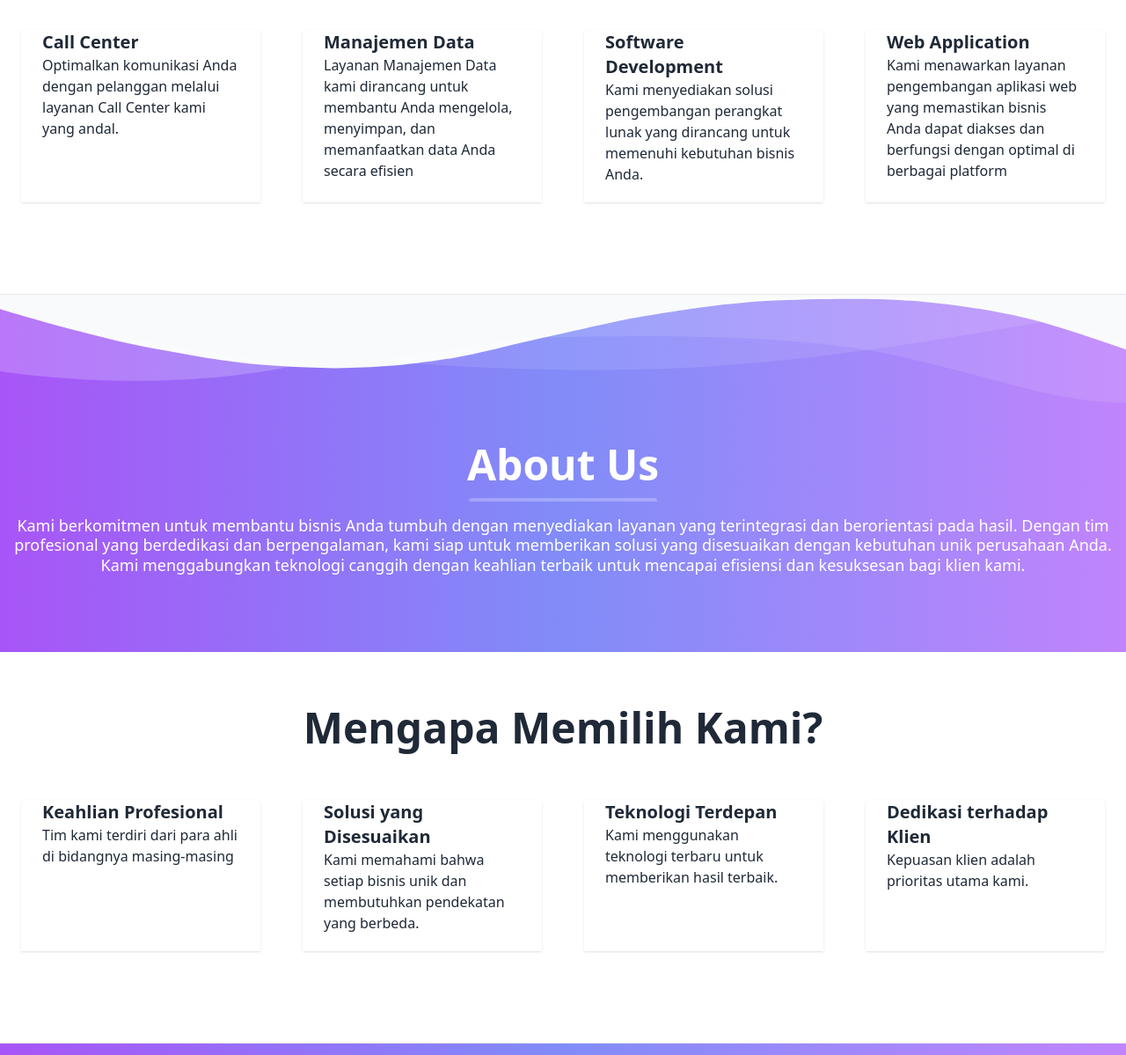
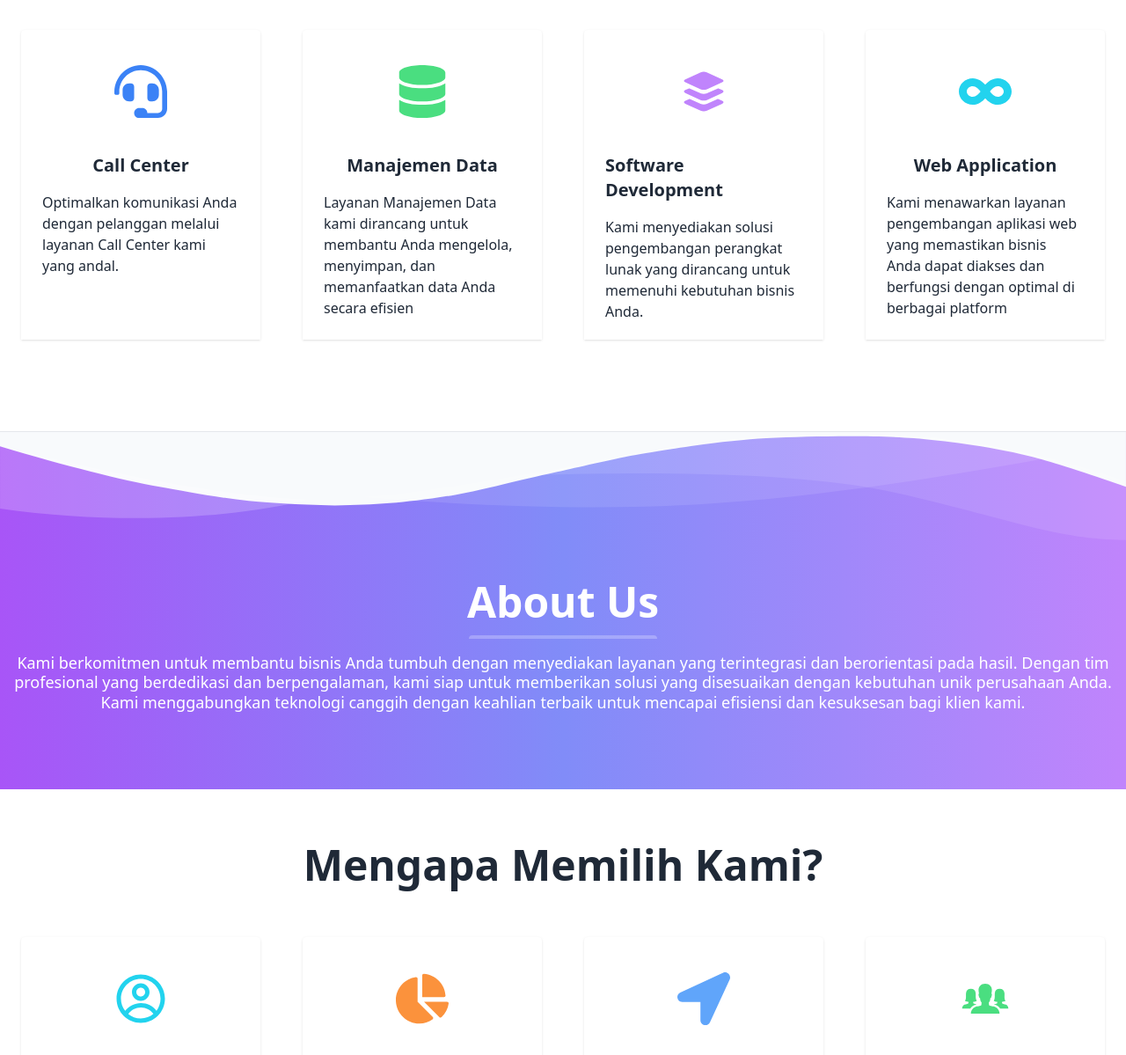
Before and after one commit to mardinw/xit_company, a Gatsby site: page / in a window 1280 px wide. Shown: the part 546-1745 px from the top of the page at 88% size. Built offline with nearby package versions, Linux system fonts and the light colour scheme; Gatsby itself is replaced by a stand-in of ours.

Commit message:
adding icon

```diff
--- a/package.json
+++ b/package.json
@@ -27,6 +27,7 @@
     "postcss": "^8.4.38",
     "react": "^18.2.0",
     "react-dom": "^18.2.0",
+    "react-icons": "^5.2.1",
     "tailwindcss": "^3.4.4"
   }
 }
--- a/src/components/sections/services.js
+++ b/src/components/sections/services.js
@@ -1,4 +1,6 @@
 import * as React from 'react'
+import { FaDatabase, FaHeadset, FaInfinity } from 'react-icons/fa'
+import { IoIosApps } from 'react-icons/io';
 
 export default function Services() {
     return (
@@ -13,7 +15,10 @@ export default function Services() {
                 </div>
                 <div className="w-full md:w-1/4 p-6 flex flex-col flex-grow flex-shrink">
                     <div className="flex-1 bg-white rounded-t rounded-b-none overflow-hidden shadow">
-                        <div className="w-full font-bold text-xl text-gray-800 px-6">
+                        <div className='flex mx-auto lg:mx-0 my-6 py-4 px-8 justify-center'>
+                            <FaHeadset size={60} className='text-blue-500'/>
+                        </div>
+                        <div className="flex justify-center w-full font-bold text-xl text-gray-800 px-6 mb-4">
                             Call Center
                         </div>
                         <p className="text-gray-800 text-base px-6 mb-5">
@@ -23,7 +28,10 @@ export default function Services() {
                 </div>
                 <div className="w-full md:w-1/4 p-6 flex flex-col flex-grow flex-shrink">
                     <div className="flex-1 bg-white rounded-t rounded-b-none overflow-hidden shadow">
-                        <div className="w-full font-bold text-xl text-gray-800 px-6">
+                        <div className='flex mx-auto lg:mx-0 my-6 py-4 px-8 justify-center'>
+                            <FaDatabase size={60} className='text-green-400'/>
+                        </div>
+                        <div className="flex justify-center w-full font-bold text-xl text-gray-800 px-6 mb-4">
                             Manajemen Data
                         </div>
                         <p className="text-gray-800 text-base px-6 mb-5">
@@ -33,7 +41,10 @@ export default function Services() {
                 </div>
                 <div className="w-full md:w-1/4 p-6 flex flex-col flex-grow flex-shrink">
                     <div className="flex-1 bg-white rounded-t rounded-b-none overflow-hidden shadow">
-                        <div className="w-full font-bold text-xl text-gray-800 px-6">
+                        <div className='flex mx-auto lg:mx-0 my-6 py-4 px-8 justify-center'>
+                            <IoIosApps size={60} className='text-purple-400'/>
+                        </div>
+                        <div className="flex justify-center mb-4 w-full font-bold text-xl text-gray-800 px-6">
                             Software Development
                         </div>
                         <p className="text-gray-800 text-base px-6 mb-5">
@@ -43,7 +54,10 @@ export default function Services() {
                 </div>
                 <div className="w-full md:w-1/4 p-6 flex flex-col flex-grow flex-shrink">
                     <div className="flex-1 bg-white rounded-t rounded-b-none overflow-hidden shadow">
-                        <div className="w-full font-bold text-xl text-gray-800 px-6">
+                        <div className='flex mx-auto lg:mx-0 my-6 py-4 px-8 justify-center'>
+                            <FaInfinity size={60} className='text-cyan-400'/>
+                        </div>
+                        <div className="flex justify-center mb-4 w-full font-bold text-xl text-gray-800 px-6">
                             Web Application
                         </div>
                         <p className="text-gray-800 text-base px-6 mb-5">
--- a/src/components/sections/why.js
+++ b/src/components/sections/why.js
@@ -1,4 +1,7 @@
 import * as React from 'react'
+import { CgProfile } from 'react-icons/cg';
+import { FaChartPie, FaDatabase, FaLocationArrow } from 'react-icons/fa';
+import { IoIosPeople } from 'react-icons/io';
 
 export default function Why() {
     return (
@@ -13,7 +16,10 @@ export default function Why() {
                 </div>
                 <div className="w-full md:w-1/4 p-6 flex flex-col flex-grow flex-shrink">
                     <div className="flex-1 bg-white rounded-t rounded-b-none overflow-hidden shadow">
-                        <div className="w-full font-bold text-xl text-gray-800 px-6">
+                        <div className='flex mx-auto lg:mx-0 my-6 py-4 px-8 justify-center'>
+                            <CgProfile size={60} className='text-cyan-400'/>
+                        </div>
+                        <div className="flex justify-center mb-4 w-full font-bold text-xl text-gray-800 px-6">
                             Keahlian Profesional
                         </div>
                         <p className="text-gray-800 text-base px-6 mb-5">
@@ -23,7 +29,10 @@ export default function Why() {
                 </div>
                 <div className="w-full md:w-1/4 p-6 flex flex-col flex-grow flex-shrink">
                     <div className="flex-1 bg-white rounded-t rounded-b-none overflow-hidden shadow">
-                        <div className="w-full font-bold text-xl text-gray-800 px-6">
+                        <div className='flex mx-auto lg:mx-0 my-6 py-4 px-8 justify-center'>
+                            <FaChartPie size={60} className='text-orange-400'/>
+                        </div>
+                        <div className="flex justify-center mb-4 w-full font-bold text-xl text-gray-800 px-6">
                             Solusi yang Disesuaikan
                         </div>
                         <p className="text-gray-800 text-base px-6 mb-5">
@@ -33,7 +42,10 @@ export default function Why() {
                 </div>
                 <div className="w-full md:w-1/4 p-6 flex flex-col flex-grow flex-shrink">
                     <div className="flex-1 bg-white rounded-t rounded-b-none overflow-hidden shadow">
-                        <div className="w-full font-bold text-xl text-gray-800 px-6">
+                        <div className='flex mx-auto lg:mx-0 my-6 py-4 px-8 justify-center'>
+                            <FaLocationArrow size={60} className='text-blue-400'/>
+                        </div>
+                        <div className="flex justify-center mb-4 w-full font-bold text-xl text-gray-800 px-6">
                             Teknologi Terdepan
                         </div>
                         <p className="text-gray-800 text-base px-6 mb-5">
@@ -43,7 +55,10 @@ export default function Why() {
                 </div>
                 <div className="w-full md:w-1/4 p-6 flex flex-col flex-grow flex-shrink">
                     <div className="flex-1 bg-white rounded-t rounded-b-none overflow-hidden shadow">
-                        <div className="w-full font-bold text-xl text-gray-800 px-6">
+                        <div className='flex mx-auto lg:mx-0 my-6 py-4 px-8 justify-center'>
+                            <IoIosPeople size={60} className='text-green-400'/>
+                        </div>
+                        <div className="flex justify-center mb-4 w-full font-bold text-xl text-gray-800 px-6">
                             Dedikasi terhadap Klien
                         </div>
                         <p className="text-gray-800 text-base px-6 mb-5">
```
Also changed, not shown: 1 other file.
